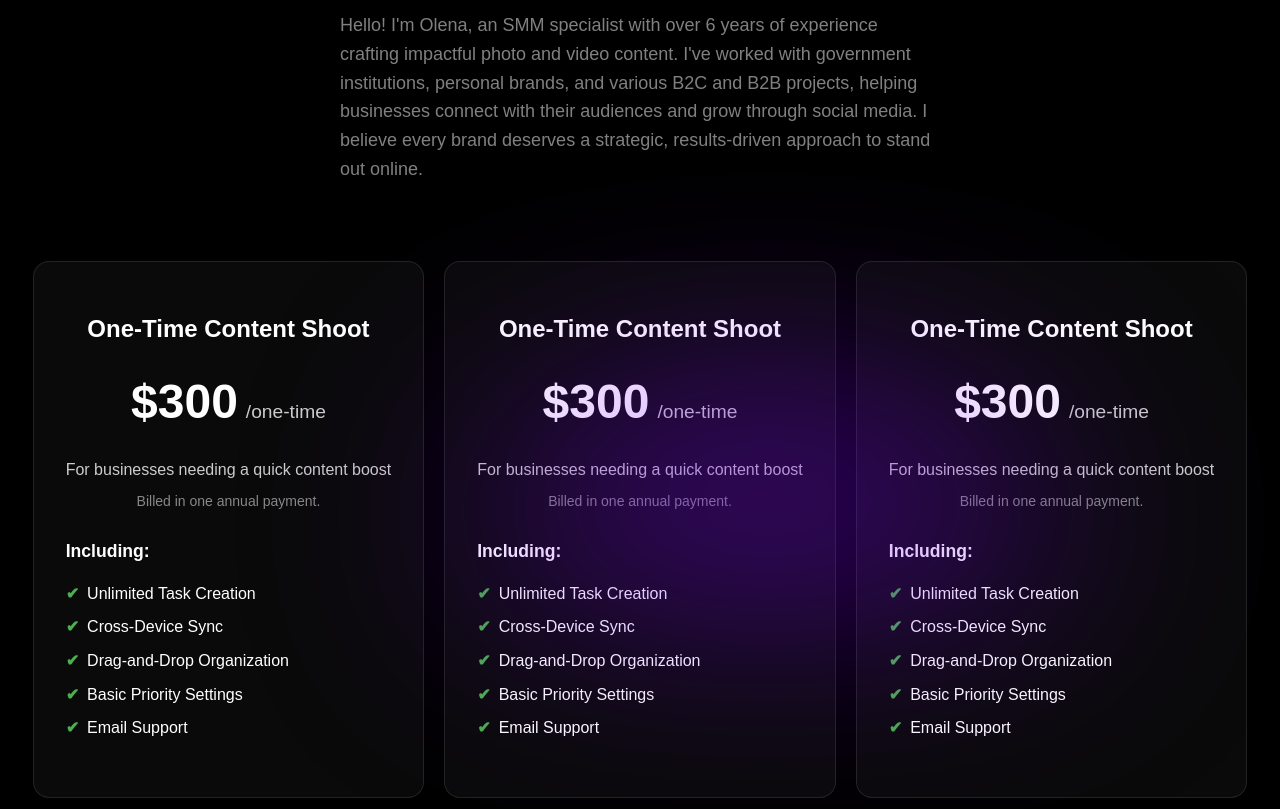
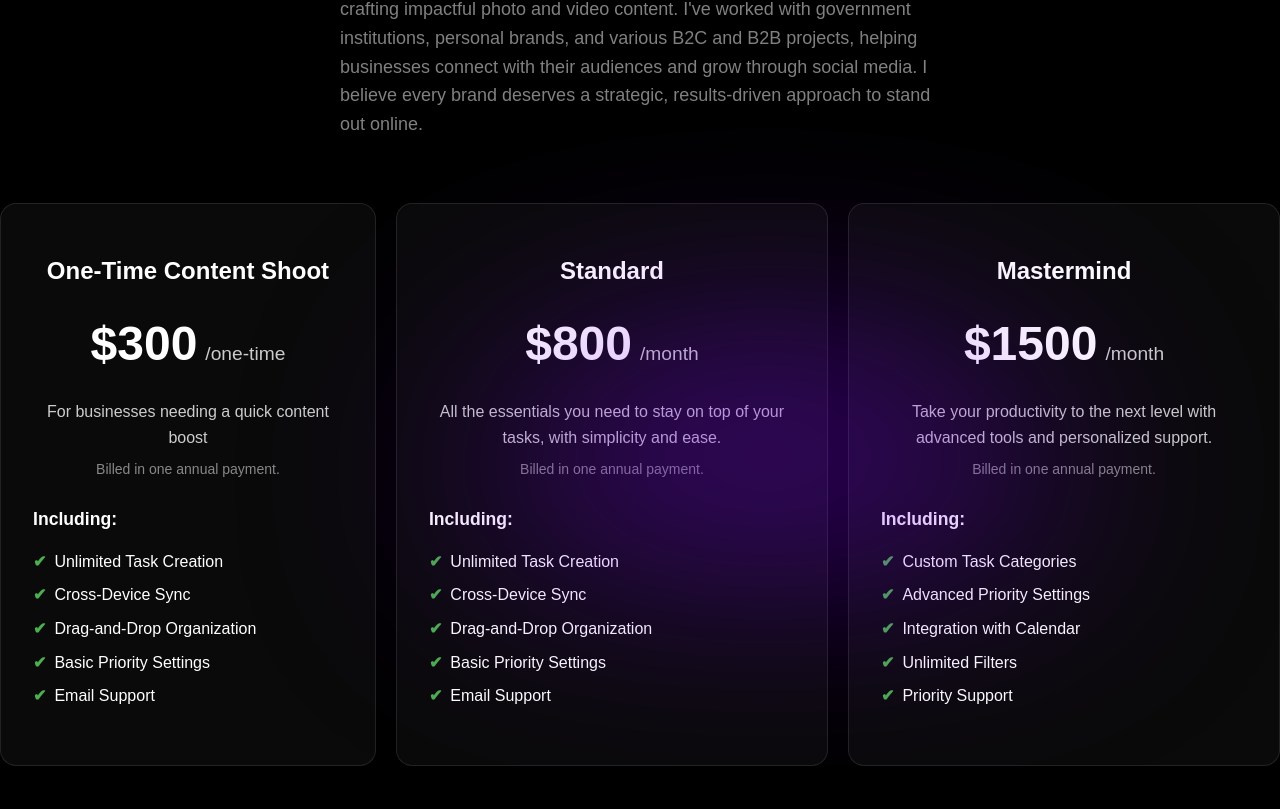
Before and after one commit to OlegUsatui/smm-agency, a Next.js app: page / in a window 1280 px wide. Shown: the part 1060-1869 px from the top of the page. After the commit the page ends 1826 px from the top, so only its background shows below. Built offline with nearby package versions, Linux system fonts and the light colour scheme; a web font is replaced by a local one.

Commit message:
add navigation

```diff
--- a/src/components/About/About.jsx
+++ b/src/components/About/About.jsx
@@ -6,7 +6,7 @@ import SectionTitleStyles from '../SectionTitle/SectionTitle.module.css';
 
 const About = () => {
     return (
-        <section className={styles.about}>
+        <section className={styles.about} id="about">
             <SectionBadge text="About" />
             <div className={styles.title}>
                 <SectionTitle>Growing your <span className={SectionTitleStyles.highlighted}>brand</span> together.</SectionTitle>
--- a/src/components/Header/Header.jsx
+++ b/src/components/Header/Header.jsx
@@ -58,13 +58,13 @@ const Header = () => {
                                     <a href="#about" className={styles.menuLink}>About</a>
                                 </li>
                                 <li className={styles.menuItem}>
-                                    <a href="#services" className={styles.menuLink}>Services</a>
+                                    <a href="#plans" className={styles.menuLink}>Services</a>
                                 </li>
                                 <li className={styles.menuItem}>
                                     <a href="#contact" className={styles.menuLink}>Contact</a>
                                 </li>
                             </ul>
-                            <Button text={'Click'}></Button>
+                            <Button text={"LET'S TALK"}></Button>
                         </div>
                     </div>
                 </div>
--- a/src/components/Hero/Hero.jsx
+++ b/src/components/Hero/Hero.jsx
@@ -3,9 +3,8 @@ import styles from './Hero.module.css';
 
 const Hero = () => {
     return (
-        <section className={styles.heroSection}>
+        <section className={styles.heroSection} id='home'>
             <div className={styles.heroContent}>
-                <span className={styles.heroName}>Olena Moshko</span>
                 <h1 className={styles.heroTitle}>Social media marketing specialist & <span className={styles.heroContentSpan}>content creator</span></h1>
                 <p className={styles.heroSubtitle}>Creating content that inspires, motivates, and captures the audience’s attention.</p>
             </div>
--- a/src/components/PlanCard/PlanCard.jsx
+++ b/src/components/PlanCard/PlanCard.jsx
@@ -1,37 +1,28 @@
 import React from 'react';
 import styles from './PlanCard.module.css';
 
-const PlanCard = () => {
+const PlanCard = ({plan}) => {
     return (
         <div className={styles.planCard}>
-            <div className={styles.planCardTitle}>One-Time Content Shoot</div>
+            <div className={styles.planCardTitle}>{plan.title}</div>
             <div className={styles.planCardPrice}>
-                <span className={styles.planCardPriceValue}>$300</span>
-                <span className={styles.planCardPriceTerm}>/one-time</span>
+                <span className={styles.planCardPriceValue}>{plan.price}</span>
+                <span className={styles.planCardPriceTerm}>{plan.period}</span>
             </div>
             <div className={styles.planCardDescription}>
-                For businesses needing a quick content boost
+                {plan.description}
             </div>
             <div className={styles.planCardNote}>
-                Billed in one annual payment.
+                {plan.note}
             </div>
             <div className={styles.planCardFeaturesTitle}>Including:</div>
             <ul className={styles.planCardFeatures}>
-                <li className={styles.planCardFeature}>
-                    <span className={styles.checkIcon}>✔</span> Unlimited Task Creation
-                </li>
-                <li className={styles.planCardFeature}>
-                    <span className={styles.checkIcon}>✔</span> Cross-Device Sync
-                </li>
-                <li className={styles.planCardFeature}>
-                    <span className={styles.checkIcon}>✔</span> Drag-and-Drop Organization
-                </li>
-                <li className={styles.planCardFeature}>
-                    <span className={styles.checkIcon}>✔</span> Basic Priority Settings
-                </li>
-                <li className={styles.planCardFeature}>
-                    <span className={styles.checkIcon}>✔</span> Email Support
-                </li>
+                {plan.features.map(feature => (
+                    <li key={feature.name} className={styles.planCardFeature}>
+                        <span className={styles.checkIcon}>✔</span> {feature.name}
+                    </li>
+                ))}
+
             </ul>
         </div>
     );
--- a/src/components/Plans/Plans.jsx
+++ b/src/components/Plans/Plans.jsx
@@ -3,12 +3,61 @@ import styles from './Plans.module.css';
 import PlanCard from "@/components/PlanCard/PlanCard";
 
 const Plans = () => {
+    const plans = [
+        {
+            id: 1,
+            title: "One-Time Content Shoot",
+            price: "$300",
+            period: "/one-time",
+            description: "For businesses needing a quick content boost",
+            note: "Billed in one annual payment.",
+            features: [
+                { name: "Unlimited Task Creation" },
+                { name: "Cross-Device Sync" },
+                { name: "Drag-and-Drop Organization" },
+                { name: "Basic Priority Settings" },
+                { name: "Email Support" },
+            ],
+        },
+        {
+            id: 2,
+            title: "Standard",
+            price: "$800",
+            period: "/month",
+            description:
+                "All the essentials you need to stay on top of your tasks, with simplicity and ease.",
+            note: "Billed in one annual payment.",
+            features: [
+                { name: "Unlimited Task Creation" },
+                { name: "Cross-Device Sync" },
+                { name: "Drag-and-Drop Organization" },
+                { name: "Basic Priority Settings" },
+                { name: "Email Support" },
+            ],
+        },
+        {
+            id: 3,
+            title: "Mastermind",
+            price: "$1500",
+            period: "/month",
+            description:
+                "Take your productivity to the next level with advanced tools and personalized support.",
+            note: "Billed in one annual payment.",
+            features: [
+                { name: "Custom Task Categories" },
+                { name: "Advanced Priority Settings" },
+                { name: "Integration with Calendar" },
+                { name: "Unlimited Filters" },
+                { name: "Priority Support" },
+            ],
+        },
+    ];
     return (
-        <section className={styles.plans}>
+        <section className={styles.plans} id="plans">
             <ul className={styles.cardsList}>
-                <li><PlanCard></PlanCard></li>
-                <li><PlanCard></PlanCard></li>
-                <li><PlanCard></PlanCard></li>
+                <li><PlanCard plan={plans[0]}></PlanCard></li>
+                <li><PlanCard plan={plans[1]}></PlanCard></li>
+                <li><PlanCard plan={plans[2]}></PlanCard></li>
             </ul>
         </section>
 
```
